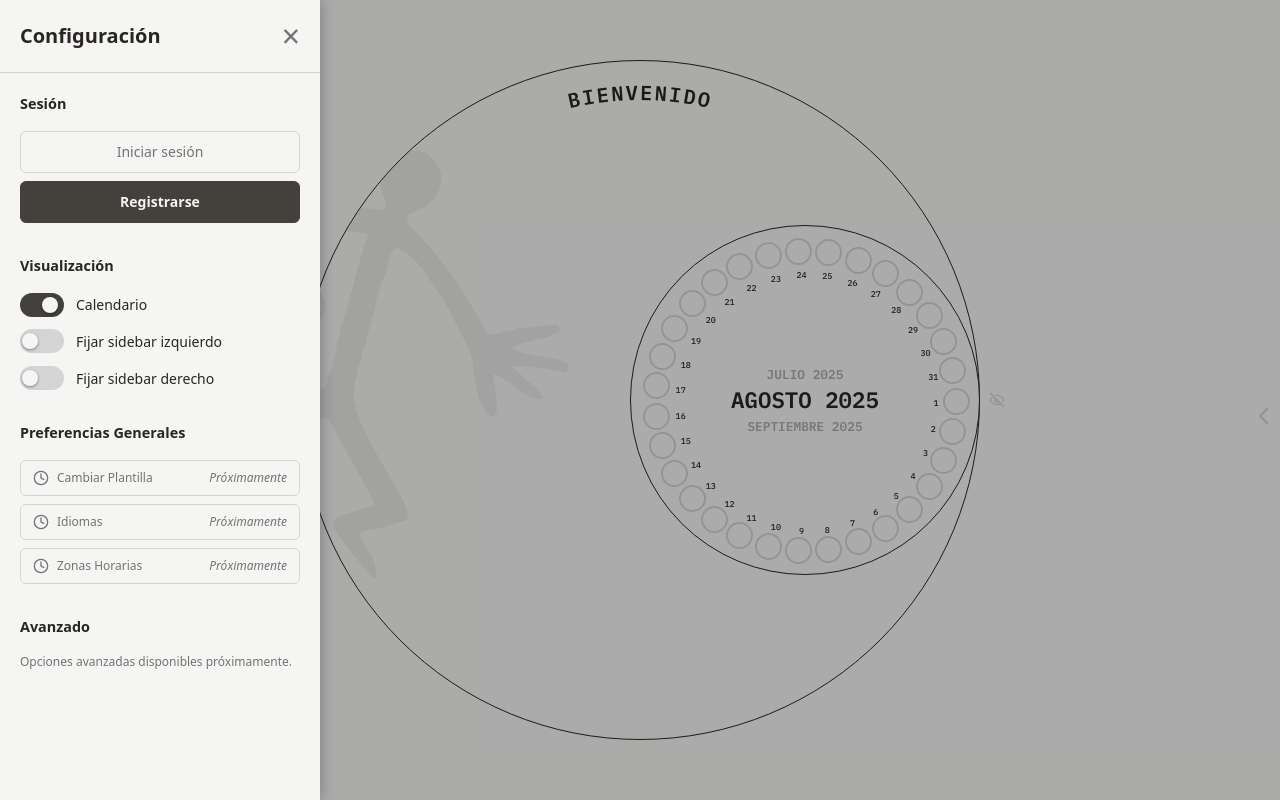
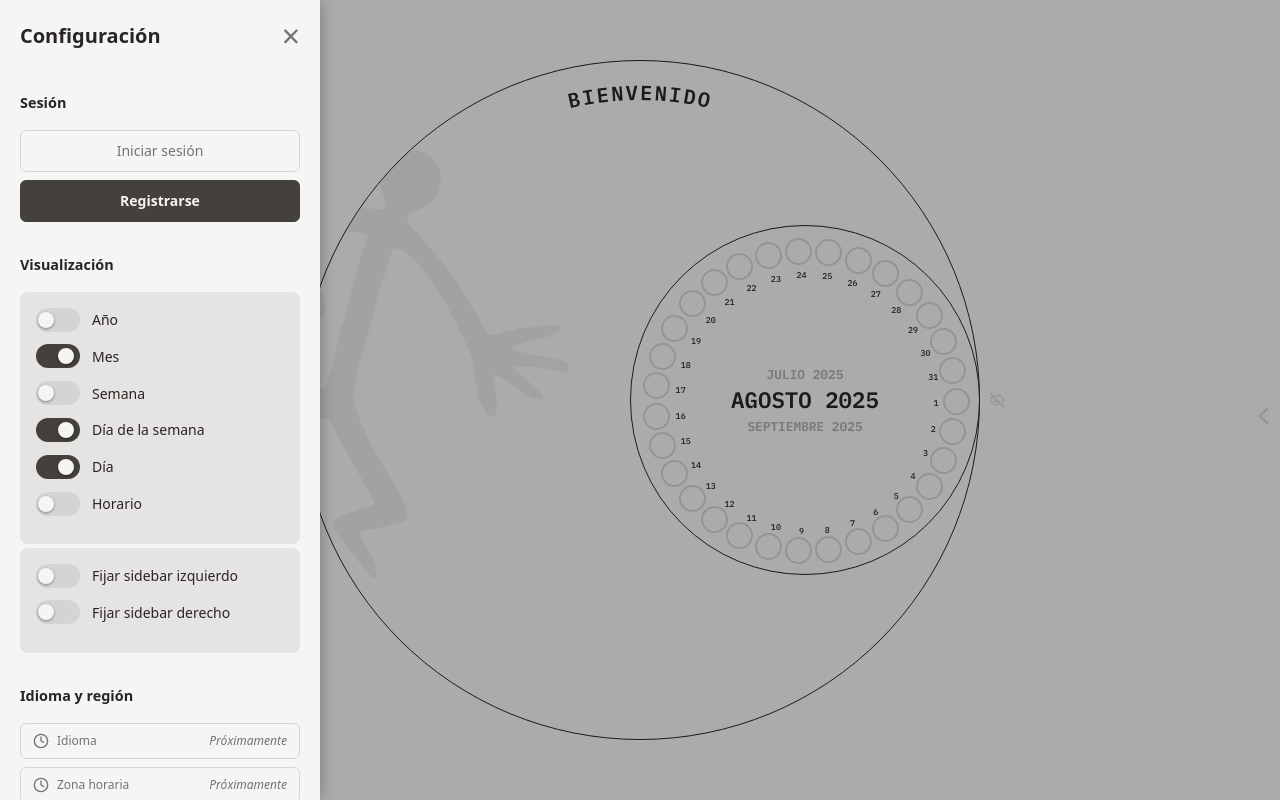
Before and after one commit to DiegoParadiso/recurnote, a React (Vite) app in the folder frontend/: page / in a window 1280 px wide. Both pictures are taken after a click on the button 28 px from the left and 28 px from the top of the page. Built offline with nearby package versions, Linux system fonts and the light colour scheme; no server answers.

Commit message:
feat: manejo personalizado del Header en CircleLarge

```diff
--- a/frontend/src/components/Circles/CircleLarge/CircleLarge.jsx
+++ b/frontend/src/components/Circles/CircleLarge/CircleLarge.jsx
@@ -12,7 +12,7 @@ import formatDateKey from '../../../utils/formatDateKey';
 import { useItems } from '../../../context/ItemsContext';
 import BottomToast from '../../common/BottomToast';
 
-export default function CircleLarge({ showSmall, selectedDay, setSelectedDay, onItemDrag, onItemDrop }) {
+export default function CircleLarge({ showSmall, selectedDay, setSelectedDay, onItemDrag, onItemDrop, displayOptions }) {
   // Contexto global con items organizados por fecha
   const { itemsByDate, setItemsByDate } = useItems();
 
@@ -22,7 +22,6 @@ export default function CircleLarge({ showSmall, selectedDay, setSelectedDay, on
   const [rotationAngle, setRotationAngle] = useState(0);
   const rotationSpeed = 2;
   const [toastMessage, setToastMessage] = useState('');
-
   // Control de rotación con mouse
   const { onMouseDown, onMouseMove, onMouseUp, prevRotationRef } = useRotationControls({
     containerRef,
@@ -65,9 +64,26 @@ export default function CircleLarge({ showSmall, selectedDay, setSelectedDay, on
     })
   : null;
 
-  const displayText = selectedDate
-    ? selectedDate.setLocale('es').toFormat('cccc d, yyyy')
+const displayParts = [];
+
+if (selectedDate) {
+  const dateEs = selectedDate.setLocale('es');
+  const dateGroup = [];
+
+  if (displayOptions.weekday) dateGroup.push(dateEs.toFormat('cccc'));
+  if (displayOptions.day) dateGroup.push(dateEs.toFormat('d'));
+  if (displayOptions.month) dateGroup.push(dateEs.toFormat('LLLL'));
+
+  if (dateGroup.length) displayParts.push(dateGroup.join(' '));
+  if (displayOptions.year) displayParts.push(dateEs.toFormat('yyyy'));
+  if (displayOptions.week) displayParts.push(`Semana ${dateEs.weekNumber}`);
+  if (displayOptions.time) displayParts.push(dateEs.toFormat('HH:mm'));
+}
+
+const displayText = selectedDate && displayParts.length
+  ? displayParts.join(' • ')
   : 'Bienvenido';
+
 
   const isSmallScreen = width <= 640;
   const radius = circleSize / 2 - 40;
--- a/frontend/src/components/Preferences/ConfigPanel.css
+++ b/frontend/src/components/Preferences/ConfigPanel.css
@@ -25,7 +25,6 @@
 /* Header */
 .config-panel-header {
   padding: 1.25rem 1.25rem;
-  border-bottom: 1px solid var(--color-neutral-dark);
   background-color: var(--color-bg);
   position: sticky;
   top: 0;
@@ -59,7 +58,6 @@
 .config-panel-close-btn:focus {
   color: var(--color-highlight);
   outline: none;
-  box-shadow: 0 0 0 2px var(--color-highlight);
   border-radius: 4px;
 }
 
@@ -262,3 +260,16 @@ margin-bottom: 0.8rem;
   color: var(--color-bg);
   box-shadow: none;
 }
+
+.visualization-header-options {
+  background-color: var(--bg-highlight);
+  padding: 1rem;
+  border-radius: 8px;
+  margin-bottom: 0.2rem;
+}
+
+.visualization-sidebar-options {
+  background-color: var(--bg-highlight);
+  padding: 1rem;
+  border-radius: 8px;
+}
--- a/frontend/src/components/Preferences/ConfigPanel.jsx
+++ b/frontend/src/components/Preferences/ConfigPanel.jsx
@@ -1,4 +1,4 @@
-import { useState } from 'react';
+import React from 'react';
 import { Clock, User, LogOut } from 'lucide-react';
 import { useNavigate } from 'react-router-dom';
 import { useAuth } from '../../context/AuthContext';
@@ -57,22 +57,15 @@ function SessionOptions() {
             <span>Hola, {user.name || user.email || 'Usuario'}</span>
           </div>
           <button className="session-button logout" onClick={() => logout()}>
-            <LogOut size={16} style={{ marginRight: 6 }} />
-            Cerrar sesión
+            <LogOut size={16} style={{ marginRight: 6 }} />Cerrar sesión
           </button>
         </>
       ) : (
         <>
-          <button
-            className="session-button"
-            onClick={() => navigate('/login')}
-          >
+          <button className="session-button" onClick={() => navigate('/login')}>
             Iniciar sesión
           </button>
-          <button
-            className="session-button register"
-            onClick={() => navigate('/register')}
-          >
+          <button className="session-button register" onClick={() => navigate('/register')}>
             Registrarse
           </button>
         </>
@@ -86,38 +79,34 @@ export default function ConfigPanel({
   onClose,
   showSmall,
   setShowSmall,
-  showRightSidebar,
-  setShowRightSidebar,
+  isLeftSidebarPinned,
+  setIsLeftSidebarPinned,
   isRightSidebarPinned,
   setIsRightSidebarPinned,
-  isLeftSidebarPinned,
-  setIsLeftSidebarPinned,
+  displayOptions,
+  setDisplayOptions,
 }) {
-  const isMobile = useIsMobile();  // USAMOS EL HOOK
+  const isMobile = useIsMobile();
+  if (!show) return null;
 
-  if (!show) return null;
+  const options = [
+    { key: 'year', label: 'Año' },
+    { key: 'month', label: 'Mes' },
+    { key: 'week', label: 'Semana' },
+    { key: 'weekday', label: 'Día de la semana' },
+    { key: 'day', label: 'Día' },
+    { key: 'time', label: 'Horario' },
+  ];
+
 
   return (
     <>
-      <div
-        className="config-panel-backdrop"
-        onClick={onClose}
-        aria-hidden="true"
-      />
+      <div className="config-panel-backdrop" onClick={onClose} aria-hidden="true" />
 
-      <aside
-        role="dialog"
-        aria-modal="true"
-        aria-label="Panel de configuración"
-        className="config-panel"
-      >
+      <aside role="dialog" aria-modal="true" aria-label="Panel de configuración" className="config-panel">
         <header className="config-panel-header">
           <h2>Configuración</h2>
-          <button
-            onClick={onClose}
-            aria-label="Cerrar panel"
-            className="config-panel-close-btn"
-          >
+          <button onClick={onClose} aria-label="Cerrar panel" className="config-panel-close-btn">
             ×
           </button>
         </header>
@@ -130,12 +119,20 @@ export default function ConfigPanel({
           {!isMobile && (
             <section className="config-section">
               <h3>Visualización</h3>
+
+    <div className="visualization-header-options">
+      {options.map(({ key, label }) => (
         <ToggleOption
-                id="toggle-calendar"
-                label="Calendario"
-                value={showSmall}
-                onChange={setShowSmall}
+          key={key}
+          id={`toggle-${key}`}
+          label={` ${label}`}
+          value={displayOptions[key]}
+          onChange={(val) => setDisplayOptions((prev) => ({ ...prev, [key]: val }))}
         />
+      ))}
+    </div>
+
+    <div className="visualization-sidebar-options">
       <ToggleOption
         id="toggle-sidebar-left-pinned"
         label="Fijar sidebar izquierdo"
@@ -148,19 +145,45 @@ export default function ConfigPanel({
         value={isRightSidebarPinned}
         onChange={setIsRightSidebarPinned}
       />
+    </div>
             </section>
                     )}
-
           <section className="config-section">
-            <h3>Preferencias Generales</h3>
-            <ComingSoonOption label="Cambiar Plantilla" />
-            <ComingSoonOption label="Idiomas" />
-            <ComingSoonOption label="Zonas Horarias" />
+            <h3>Idioma y región</h3>
+            <ComingSoonOption label="Idioma" />
+            <ComingSoonOption label="Zona horaria" />
+            <ComingSoonOption label="Formato de hora (12h/24h)" />
           </section>
 
           <section className="config-section">
-            <h3>Avanzado</h3>
-            <p>Opciones avanzadas disponibles próximamente.</p>
+            <h3>Notificaciones</h3>
+            <ComingSoonOption label="Activar recordatorios" />
+            <ComingSoonOption label="Sonido / vibración" />
+            <ComingSoonOption label="Recordar X minutos antes" />
+            <ComingSoonOption label="Alertas silenciosas vs activas" />
+          </section>
+
+          <section className="config-section">
+            <h3>Privacidad</h3>
+            <ComingSoonOption label="Mostrar eventos privados como ocultos" />
+            <ComingSoonOption label="Bloquear modificación de ciertos días" />
+            <ComingSoonOption label="Exportar respaldo encriptado" />
+          </section>
+
+          <section className="config-section">
+            <h3>Integraciones</h3>
+            <ComingSoonOption label="Google Calendar / Outlook" />
+            <ComingSoonOption label="Importar/Exportar calendario (ICS, CSV)" />
+            <ComingSoonOption label="API para programadores" />
+            <ComingSoonOption label="Integración con Notion / Trello" />
+          </section>
+
+          <section className="config-section">
+            <h3>Accesibilidad</h3>
+            <ComingSoonOption label="Modo alto contraste" />
+            <ComingSoonOption label="Texto grande" />
+            <ComingSoonOption label="Navegación con teclado" />
+            <ComingSoonOption label="Animaciones reducidas" />
           </section>
         </main>
       </aside>
--- a/frontend/src/pages/Home.jsx
+++ b/frontend/src/pages/Home.jsx
@@ -24,9 +24,9 @@ export default function Home() {
   const [showSmall, setShowSmall] = useState(true);
   const [showRightSidebar, setShowRightSidebar] = useState(true);
   const [showLeftSidebar, setShowLeftSidebar] = useState(true);
-  const [showConfigPanel, setShowConfigPanel] = useState(false);
   const [showLeftSidebarMobile, setShowLeftSidebarMobile] = useState(false);
   const [showRightSidebarMobile, setShowRightSidebarMobile] = useState(false);
+  const [showConfig, setShowConfig] = useState(false);
 
   const [isRightSidebarPinned, setIsRightSidebarPinned] = useState(false);
   const [isLeftSidebarPinned, setIsLeftSidebarPinned] = useState(false);
@@ -38,6 +38,15 @@ export default function Home() {
   const dateKey = selectedDay ? DateTime.fromObject(selectedDay).toISODate() : null;
 
   const itemsForSelectedDay = dateKey ? itemsByDate[dateKey] || [] : [];
+
+    const [displayOptions, setDisplayOptions] = useState({
+    year: false,
+    month: true,
+    week: false,
+    weekday: true,
+    day: true,
+    time: false,
+  });
 
   function isOverTrashZone(pos) {
     if (!pos) return false;
@@ -123,7 +132,7 @@ export default function Home() {
             className="fixed top-3 left-3 z-[30] sm:hidden"
             aria-label="Mostrar configuración móvil"
           >
-            <ConfigButton onToggle={() => setShowConfigPanel(v => !v)} />
+            <ConfigButton onToggle={() => setShowConfig(v => !v)} />
           </div>
           <div
             className="fixed top-3 right-3 z-[30] sm:hidden"
@@ -138,7 +147,7 @@ export default function Home() {
       <div
         className="fixed top-3 left-3 z-[20] hidden sm:flex gap-3 items-center"
       >
-        <ConfigButton onToggle={() => setShowConfigPanel(v => !v)} />
+        <ConfigButton onToggle={() => setShowConfig(v => !v)} />
         <ThemeToggle />
       </div>
 
@@ -157,7 +166,7 @@ export default function Home() {
                 transition: 'all 0.3s ease',
               }}
             >
-              <CurvedSidebar showConfigPanel={showConfigPanel} onSelectItem={handleSelectItem} isLeftSidebarPinned={true} />
+              <CurvedSidebar showConfig={showConfig} onSelectItem={handleSelectItem} isLeftSidebarPinned={true} />
             </div>
           ) : (
             <div
@@ -186,7 +195,7 @@ export default function Home() {
                   transition: 'all 0.3s ease',
                 }}
               >
-                <CurvedSidebar showConfigPanel={showConfigPanel} onSelectItem={handleSelectItem} />
+                <CurvedSidebar showConfig={showConfig} onSelectItem={handleSelectItem} />
               </div>
             </div>
           )}
@@ -196,7 +205,7 @@ export default function Home() {
       {/* Sidebar izquierdo móvil */}
       {showLeftSidebarMobile && isMobile && (
         <div className="fixed left-0 right-0 bottom-[64px] z-40">
-          <CurvedSidebar showConfigPanel={showConfigPanel} isMobile={true} onSelectItem={handleSelectItem} />
+          <CurvedSidebar showConfig={showConfig} isMobile={true} onSelectItem={handleSelectItem} />
         </div>
       )}
 
@@ -212,6 +221,7 @@ export default function Home() {
       >
         <CircleLarge
           showSmall={showSmall}
+          displayOptions={displayOptions}
           selectedDay={selectedDay}
           onItemDrag={(itemId, pos) => setDraggedItem({ id: itemId, ...pos })}
           onItemDrop={() => {
@@ -363,16 +373,16 @@ export default function Home() {
 
       {/* Panel de configuración */}
       <ConfigPanel
-        show={showConfigPanel}
-        onClose={() => setShowConfigPanel(false)}
+        show={showConfig}
+        onClose={() => setShowConfig(false)}
         showSmall={showSmall}
         setShowSmall={setShowSmall}
-        showRightSidebar={showRightSidebar}
-        setShowRightSidebar={setShowRightSidebar}
+        isLeftSidebarPinned={isLeftSidebarPinned}
+        setIsLeftSidebarPinned={setIsLeftSidebarPinned}
         isRightSidebarPinned={isRightSidebarPinned}
         setIsRightSidebarPinned={setIsRightSidebarPinned}
-        setIsLeftSidebarPinned={setIsLeftSidebarPinned}
-        isLeftSidebarPinned={isLeftSidebarPinned}
+        displayOptions={displayOptions}
+        setDisplayOptions={setDisplayOptions}
       />
 
       {/* Papelera DragTrashZone SOLO en mobile y si hay draggedItem */}
--- a/frontend/src/theme.css
+++ b/frontend/src/theme.css
@@ -9,6 +9,7 @@
   --color-text-primary: #292524;
   --color-text-secondary: #d6d3d1;
   --color-highlight: #44403c;
+  --bg-highlight: #e6e4e2;
 
   --daybutton-selected-bg: var(--color-highlight);
   --daybutton-selected-border: var(--color-text-primary);
@@ -61,6 +62,7 @@ html.dark {
   --color-text-primary: #d3d3d3;
   --color-text-secondary: #50555D;
   --color-highlight: #f5f5f5;
+  --bg-highlight: #222222;
 
   --daybutton-selected-bg: #3a3a3a;
   --daybutton-selected-border: var(--color-text-secondary);
```
Lines whose indentation alone changed are shown as unchanged.
